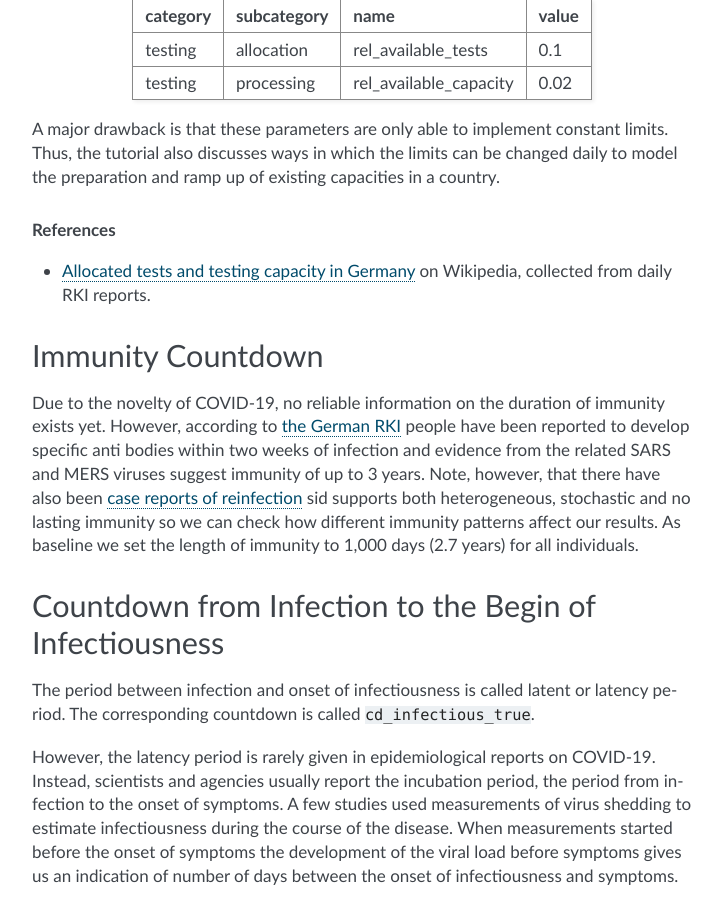
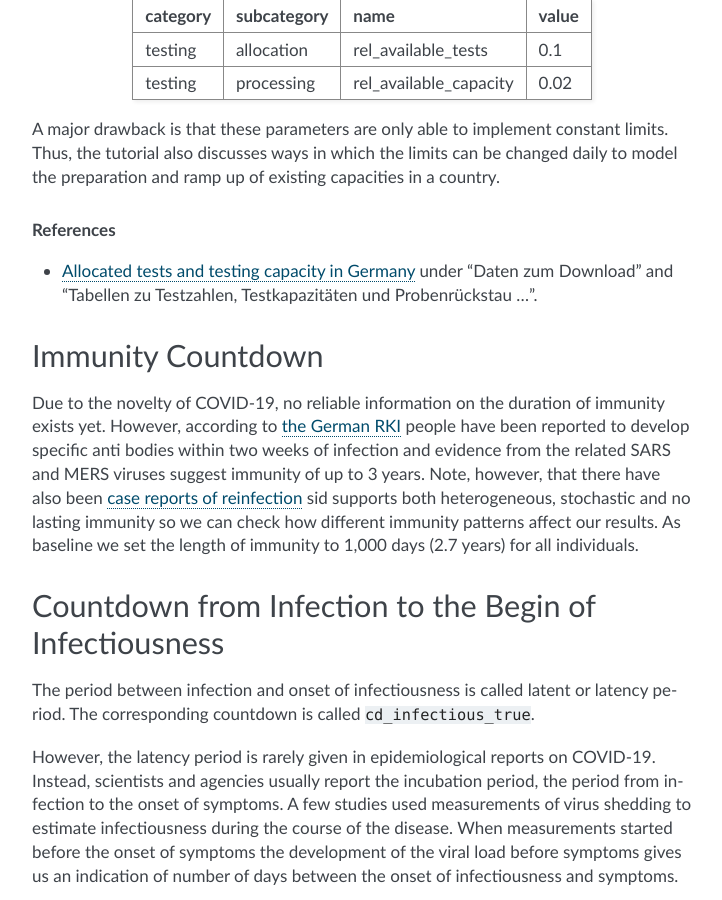
Before and after one commit to covid-19-impact-lab/sid, a Sphinx documentation site: the page built from docs/source/reference_guides/epi_params.rst, in a window 1280 px wide and 900 px high, scrolled down 1079 px. Shown: the whole window, without its empty margins (388-1110 px from the left). Built offline with Sphinx 7.4.7, drawn with Linux system fonts in a browser that asks for light colours; pages that are not in the unit, such as notebooks, are missing from menus.

Commit message:
Some small refactorings.

```diff
--- a/docs/source/reference_guides/epi_params.rst
+++ b/docs/source/reference_guides/epi_params.rst
@@ -69,8 +69,9 @@ the preparation and ramp up of existing capacities in a country.
 .. rubric:: References
 
 - `Allocated tests and testing capacity in Germany
-  <https://de.wikipedia.org/wiki/COVID-19-Pandemie_in_Deutschland/Statistik>`_ on
-  Wikipedia, collected from daily RKI reports.
+  <https://www.rki.de/DE/Content/InfAZ/N/Neuartiges_Coronavirus/nCoV_node.html>`_ under
+  "Daten zum Download" and "Tabellen zu Testzahlen, Testkapazitäten und Probenrückstau
+  ...".
 
 
 Immunity Countdown
--- a/docs/source/reference_guides/states.rst
+++ b/docs/source/reference_guides/states.rst
@@ -7,13 +7,13 @@ The ``states`` DataFrame
 Introduction
 ------------
 
-The ``states`` DataFrame is the core of the covid simulator. It contains all
+The ``states`` DataFrame is the core of the COVID-19 simulator. It contains all
 characteristics of all individuals in the population. This includes all variables that
 influence the number of contacts, the dangerousness of the disease as well as the health
 status.
 
 All variables in ``states`` should be categorical with meaningful categories that can be
-directly used for plotting. Internally, we will work with the codes.
+directly used for plotting. Internally, we will work with the numeric codes.
 
 No NaNs are allowed in ``states``. If there are NaNs in the dataset with background
 characteristics, the user has to impute values or drop those observations.
```
Also changed, not shown: 1 other file.
